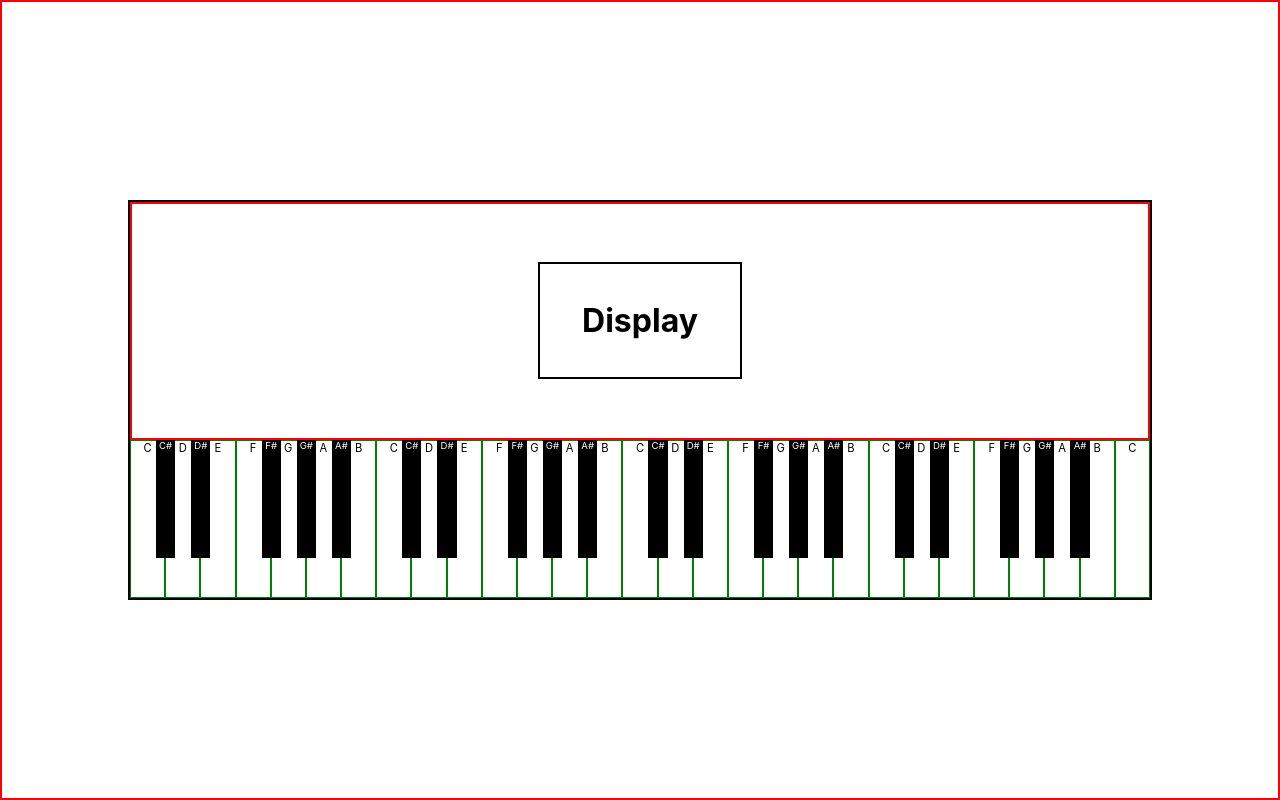
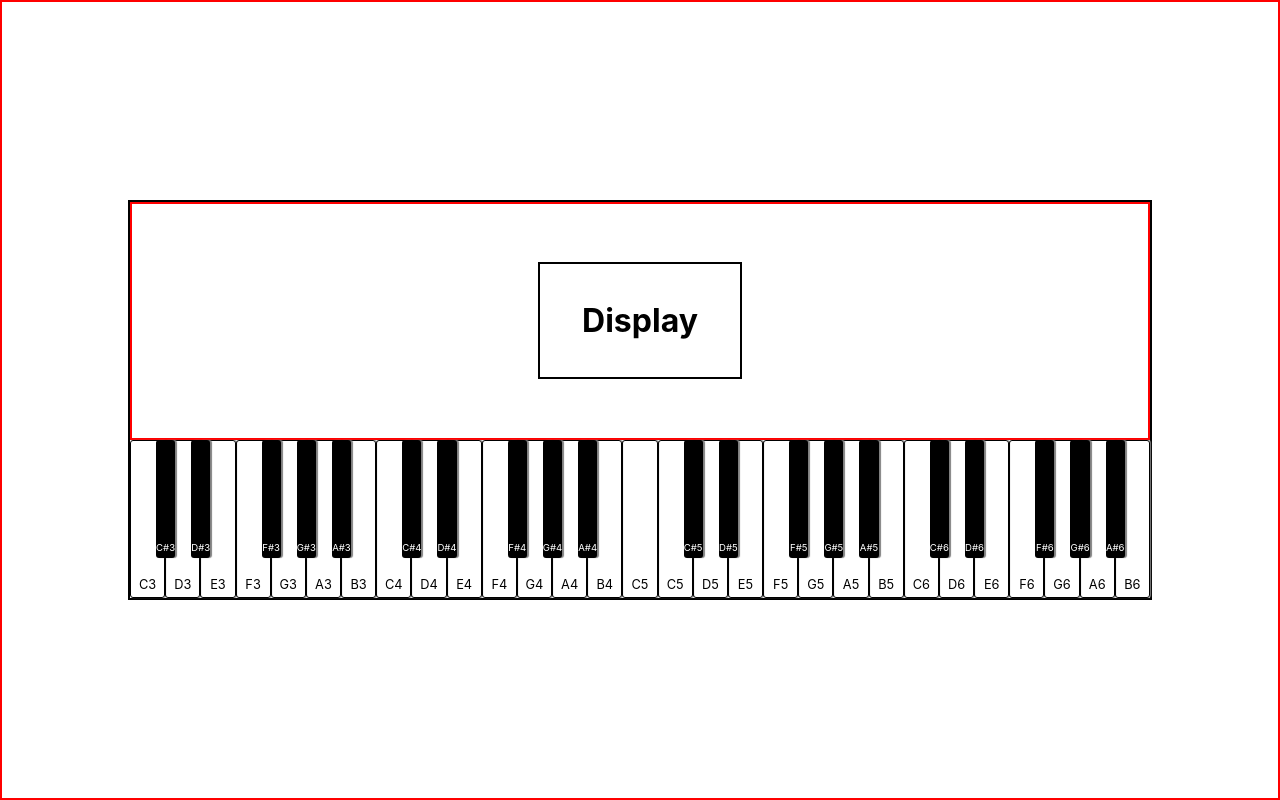
Before and after one commit to kineticlion/vplay, a React (Create React App) app: page / in a window 1280 px wide. Built offline with nearby package versions, Linux system fonts and the light colour scheme.

Commit message:
implemented note sounds via sound-font player library

```diff
--- a/src/components/Keyboard/Keyboard.js
+++ b/src/components/Keyboard/Keyboard.js
@@ -4,13 +4,14 @@ import Keys from './Keys/Keys';
 import './keyboard.css';
 
 const Keyboard = () => {
-  const OCTAVE_SIZE = 4;  // 25Keys = 2; 49Keys = 4;
+  const OCTAVE_SIZE = 4;  //49 keys = 4 octaves
+   const STARTING_OCTAVE = 3;
   return(
     <div className="keyboard-container">
       <div className="ui-container">
         <Display />
       </div>
-      <Keys octaves = {OCTAVE_SIZE}/>
+      <Keys octaves = {OCTAVE_SIZE} startOctave={STARTING_OCTAVE}/>
     </div>
   );
 };
--- a/src/components/Keyboard/Keys/Key.js
+++ b/src/components/Keyboard/Keys/Key.js
@@ -1,8 +1,15 @@
 import React from 'react';
 import './key.css';
+import Soundfont from 'soundfont-player';
+
 const Key = ({keyType, keyName}) => {
+  const instrumentName = 'acoustic_grand_piano';
   const addHighlight = (e) => {
     e.currentTarget.classList.add('key-hl');
+    const note = e.currentTarget.innerHTML;
+    Soundfont.instrument(new AudioContext(),instrumentName,{ soundfont: 'MusyngKite' }).then((instrument)=>{
+      instrument.play(note);
+    });
   };
 
   const removeHighlight = (e) =>{
@@ -11,15 +18,16 @@ const Key = ({keyType, keyName}) => {
 
   return keyType === 'black' ?
   <div className="black-key-container">
-    <div className="black-key"
+    <div className="key black-key"
       onMouseDown={e=>addHighlight(e)}
       onMouseUp={e=>removeHighlight(e)}
       onMouseLeave={e=>removeHighlight(e)}>{ keyName }</div>
     </div> :
-    <div className="white-key"
+    <div className="key white-key"
       onMouseDown={e=>addHighlight(e)}
       onMouseUp={e=>removeHighlight(e)}
-      onMouseLeave={e=>removeHighlight(e)}>{ keyName }</div>;
+         onMouseLeave={e=>removeHighlight(e)}>{ keyName }
+    </div>;
 };
 
 export default Key;
--- a/src/components/Keyboard/Keys/Keys.js
+++ b/src/components/Keyboard/Keys/Keys.js
@@ -2,54 +2,55 @@ import React from 'react';
 import Key from './Key';
 import './keys.css';
 
-const Keys = ({octaves}) => {
+const Keys = ({octaves,startOctave}) => {
   const OCTAVE_LENGTH = 12;
   const KEYS = [];
-    for(let currentOctave = 1; currentOctave <= octaves; currentOctave++){
+
+  for(let currentOctave = startOctave; currentOctave < octaves+startOctave; currentOctave++){
     for(let currentKey = 1; currentKey <= OCTAVE_LENGTH; currentKey++){
       switch(currentKey){
         case 1:
-            KEYS.push(<Key keyType='white' keyName='C'/>);
+          KEYS.push(<Key keyType='white' keyName={`C${currentOctave}`}/>);
           break;
         case 2:
-            KEYS.push(<Key keyType='black' keyName='C#'/>);
+          KEYS.push(<Key keyType='black' keyName={`C#${currentOctave}`}/>);
           break;
         case 3:
-            KEYS.push(<Key keyType='white' keyName='D'/>);
+          KEYS.push(<Key keyType='white' keyName={`D${currentOctave}`}/>);
           break;
         case 4:
-            KEYS.push(<Key keyType='black' keyName='D#'/>);
+          KEYS.push(<Key keyType='black' keyName={`D#${currentOctave}`}/>);
           break;
         case 5:
-          KEYS.push(<Key keyType='white' keyName='E'/>);
+        KEYS.push(<Key keyType='white' keyName={`E${currentOctave}`}/>);
         break;
         case 6:
-            KEYS.push(<Key keyType='white' keyName='F'/>);
+          KEYS.push(<Key keyType='white' keyName={`F${currentOctave}`}/>);
           break;
         case 7:
-            KEYS.push(<Key keyType='black' keyName='F#'/>);
+          KEYS.push(<Key keyType='black' keyName={`F#${currentOctave}`}/>);
           break;
         case 8:
-            KEYS.push(<Key keyType='white' keyName='G'/>);
+          KEYS.push(<Key keyType='white' keyName={`G${currentOctave}`}/>);
           break;
         case 9:
-          KEYS.push(<Key keyType='black' keyName='G#'/>);
+        KEYS.push(<Key keyType='black' keyName={`G#${currentOctave}`}/>);
         break;
         case 10:
-            KEYS.push(<Key keyType='white' keyName='A'/>);
+          KEYS.push(<Key keyType='white' keyName={`A${currentOctave}`}/>);
           break;
         case 11:
-            KEYS.push(<Key keyType='black' keyName='A#'/>);
+          KEYS.push(<Key keyType='black' keyName={`A#${currentOctave}`}/>);
           break;
         case 12:
-            KEYS.push(<Key keyType='white' keyName='B'/>);
+          KEYS.push(<Key keyType='white' keyName={`B${currentOctave}`}/>);
           break;
         default:
           return;
       }
     }
     if(currentOctave === octaves){
-        KEYS.push(<Key keyType='white' keyName='C'/>); //Exceptional case
+      KEYS.push(<Key keyType='white' keyName={`C${octaves+1}`}/>); //Exceptional case
     }
   }
 
--- a/src/components/Keyboard/Keys/key.css
+++ b/src/components/Keyboard/Keys/key.css
@@ -1,12 +1,21 @@
+.key{
+  padding-bottom: 5px;
+  border-radius: 3px;
+}
+
 .white-key{
-  border: 1px solid green;
+  border: 1px solid black;
   flex: 1 1 1vw;
   overflow: hidden;
   text-align: center;
-  font-size: .7rem;
+  font-size: .8rem;
   user-select: none;
   z-index: 1;
   position: relative;
+  display: flex;
+  justify-content: center;
+  align-items: flex-end;
+  box-shadow: 1px 0px 1px grey;
 }
 
 .black-key{
@@ -19,6 +28,8 @@
   width: 1.5vw;
   display: flex;
   justify-content: center;
+  align-items: flex-end;
+  box-shadow: 2px 0px 1px grey;
 }
 
 .black-key-container{
@@ -28,5 +39,7 @@
 }
 
 .key-hl{
-  background: rgba(0, 0, 255, 1);
+  background: rgba(0, 100, 255, 1);
+  transform: translate(.5px);
+  box-shadow: none;
 }
```
Also changed, not shown: package.json (+8 -2 lines), 1 other file (tests, documents, lock files or other folders). Lines whose indentation alone changed are shown as unchanged.
